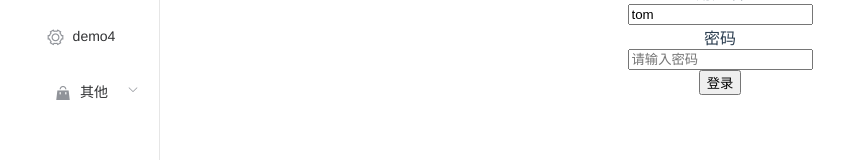
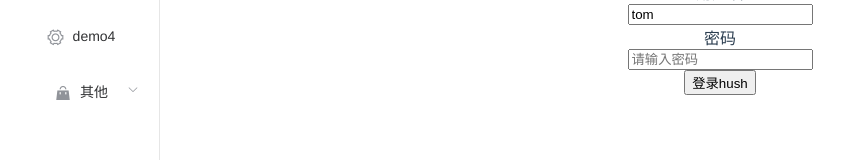
Before and after one commit to sun315/vueTrainingEg, a Vue app: page / in a window 1280 px wide. Shown: the part 224-384 px from the top of the page, without its empty margins (0-855 px from the left). Built offline with nearby package versions, Linux system fonts and the light colour scheme.

Commit message:
测试上传

```diff
--- a/src/components/form/index.vue
+++ b/src/components/form/index.vue
@@ -11,7 +11,7 @@
             </KFormItem>
             <!-- 登录按钮 -->
              <KFormItem>
-                 <button @click="login">登录</button>
+                 <button @click="login">登录hush</button>
             </KFormItem>
         </KForm>
     </div>
```
